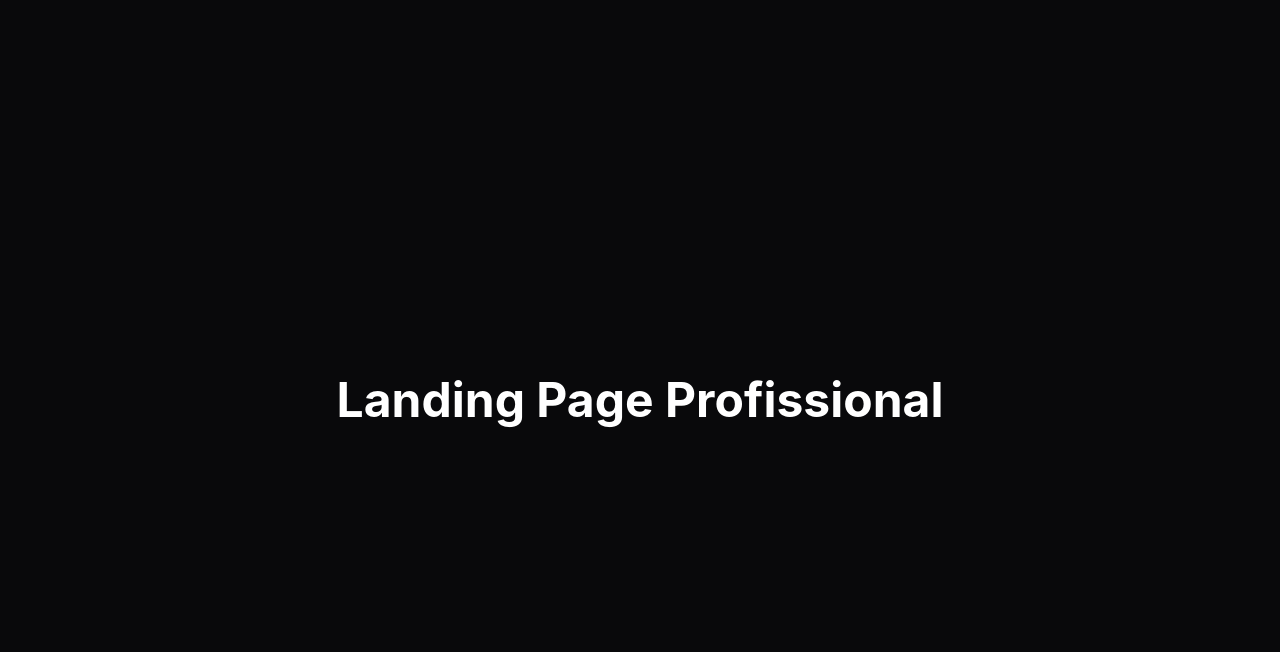
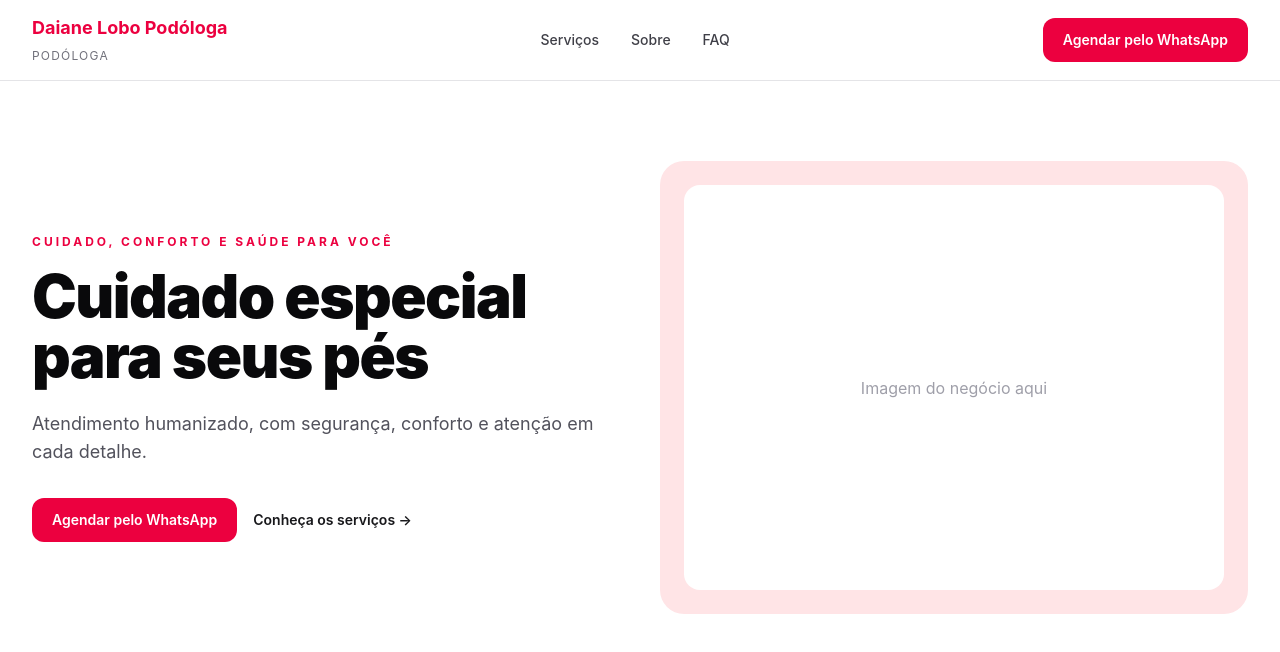
Before and after one commit to andrecordeirolima/landing-page-profissional, a React (Vite) app: page / in a window 1280 px wide. Shown: the top 652 px of the page. Built offline with nearby package versions, Linux system fonts and the light colour scheme.

Commit message:
Cria header e hero da landing page

```diff
--- a/src/App.jsx
+++ b/src/App.jsx
@@ -1,9 +1,13 @@
+import Header from "./sections/Header"
+import Hero from "./sections/Hero"
+
 export default function App() {
   return (
-    <div className="min-h-screen bg-zinc-950 text-white flex items-center justify-center">
-      <h1 className="text-5xl font-bold">
-        Landing Page Profissional
-      </h1>
-    </div>
+    <>
+      <Header />
+      <main>
+        <Hero />
+      </main>
+    </>
   )
 }
--- /dev/null
+++ b/src/components/Button.jsx
@@ -0,0 +1,15 @@
+export default function Button({ children, href, variant = "primary" }) {
+  const baseClasses =
+    "inline-flex items-center justify-center rounded-xl px-5 py-3 text-sm font-semibold transition"
+
+  const variants = {
+    primary: "bg-rose-600 text-white hover:bg-rose-700",
+    secondary: "text-zinc-900 hover:text-rose-600",
+  }
+
+  return (
+    <a href={href} className={`${baseClasses} ${variants[variant]}`}>
+      {children}
+    </a>
+  )
+}
--- /dev/null
+++ b/src/components/Container.jsx
@@ -0,0 +1,7 @@
+export default function Container({ children, className = "" }) {
+  return (
+    <div className={`mx-auto w-full max-w-7xl px-4 sm:px-6 lg:px-8 ${className}`}>
+      {children}
+    </div>
+  )
+}
--- a/src/data/siteData.js
+++ b/src/data/siteData.js
@@ -1,6 +1,6 @@
 export const siteData = {
-  businessName: "Bem Estar Podologia",
-  niche: "Podologia",
+  businessName: "Daiane Lobo Podóloga",
+  niche: "Podóloga",
   city: "Jacarezinho - PR",
 
   whatsappNumber: "5543999999999",
--- /dev/null
+++ b/src/sections/Header.jsx
@@ -0,0 +1,38 @@
+import Container from "../components/Container"
+import Button from "../components/Button"
+import { siteData } from "../data/siteData"
+
+export default function Header() {
+  const whatsappUrl = `https://wa.me/${siteData.whatsappNumber}?text=${encodeURIComponent(
+    siteData.whatsappMessage
+  )}`
+
+  return (
+    <header className="border-b border-zinc-200 bg-white">
+      <Container className="flex h-20 items-center justify-between">
+        <div>
+          <strong className="block text-lg font-bold text-rose-600">
+            {siteData.businessName}
+          </strong>
+          <span className="text-xs uppercase tracking-widest text-zinc-500">
+            {siteData.niche}
+          </span>
+        </div>
+
+        <nav className="hidden items-center gap-8 text-sm font-medium text-zinc-700 md:flex">
+          <a href="#services">Serviços</a>
+          <a href="#about">Sobre</a>
+          <a href="#faq">FAQ</a>
+        </nav>
+
+        <div className="hidden md:block">
+          <Button href={whatsappUrl}>Agendar pelo WhatsApp</Button>
+        </div>
+
+        <button className="md:hidden text-2xl" aria-label="Abrir menu">
+          ☰
+        </button>
+      </Container>
+    </header>
+  )
+}
--- /dev/null
+++ b/src/sections/Hero.jsx
@@ -0,0 +1,46 @@
+import Container from "../components/Container"
+import Button from "../components/Button"
+import { siteData } from "../data/siteData"
+
+export default function Hero() {
+  const whatsappUrl = `https://wa.me/${siteData.whatsappNumber}?text=${encodeURIComponent(
+    siteData.whatsappMessage
+  )}`
+
+  return (
+    <section className="bg-white py-14 sm:py-20">
+      <Container className="grid items-center gap-10 lg:grid-cols-2">
+        <div>
+          <p className="mb-4 text-xs font-bold uppercase tracking-[0.25em] text-rose-600">
+            {siteData.hero.eyebrow}
+          </p>
+
+          <h1 className="max-w-2xl text-4xl font-black tracking-tight text-zinc-950 sm:text-5xl lg:text-6xl">
+            {siteData.hero.title}
+          </h1>
+
+          <p className="mt-6 max-w-xl text-base leading-7 text-zinc-600 sm:text-lg">
+            {siteData.hero.description}
+          </p>
+
+          <div className="mt-8 flex flex-col gap-4 sm:flex-row sm:items-center">
+            <Button href={whatsappUrl}>{siteData.hero.primaryButton}</Button>
+
+            <a
+              href="#services"
+              className="text-sm font-semibold text-zinc-900 hover:text-rose-600"
+            >
+              {siteData.hero.secondaryButton} →
+            </a>
+          </div>
+        </div>
+
+        <div className="rounded-3xl bg-rose-100 p-6">
+          <div className="flex aspect-[4/3] items-center justify-center rounded-2xl bg-white text-center text-zinc-400">
+            Imagem do negócio aqui
+          </div>
+        </div>
+      </Container>
+    </section>
+  )
+}
```
